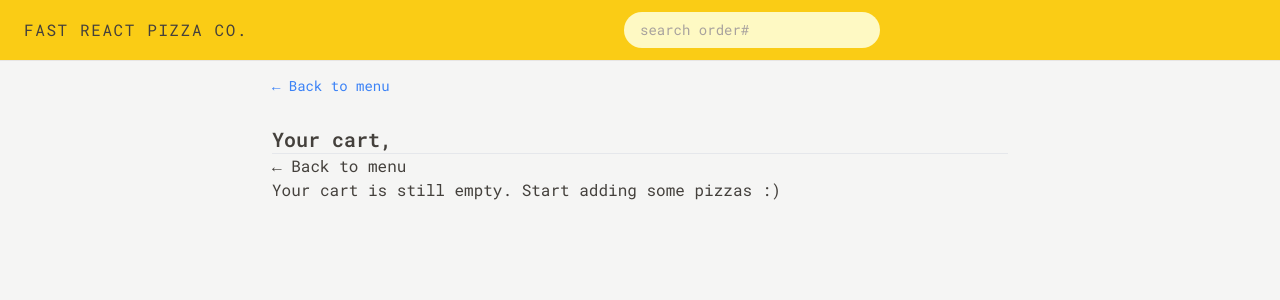
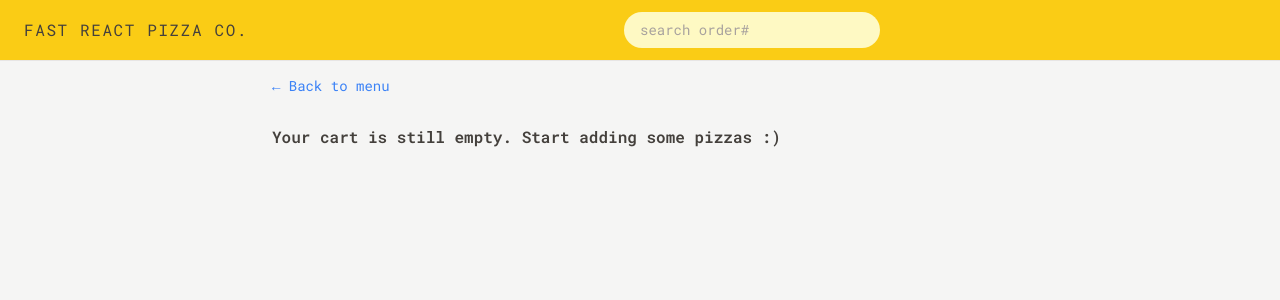
Before and after one commit to lexiecodingwithcat/pj-fast-react-pizza, a React (Vite) app: page /cart in a window 1280 px wide. Shown: the top 300 px of the page. Built offline with nearby package versions, Linux system fonts and the light colour scheme.

Commit message:
created and applied DeleteItem as a new component

```diff
--- a/src/features/cart/Cart.jsx
+++ b/src/features/cart/Cart.jsx
@@ -5,11 +5,7 @@ import {
   useDispatch,
   useSelector,
 } from "react-redux";
-import {
-  clearCart,
-  getCart,
-  getTotalCartQuantity,
-} from "./cartSlice";
+import { clearCart, getCart } from "./cartSlice";
 import EmptyCart from "./EmptyCart";
 
 function Cart() {
@@ -19,11 +15,9 @@ function Cart() {
   const username = useSelector(
     (state) => state.user.username,
   );
-  const cartQuantity = useSelector(
-    getTotalCartQuantity,
-  );
+
   const dispatch = useDispatch();
-
+  if (!cart.length) return <EmptyCart />;
   return (
     <div className="px-4 py-3">
       <LinkButton to="/menu">
@@ -41,9 +35,7 @@ function Cart() {
           />
         ))}
       </ul>
-      {cartQuantity === 0 ? (
-        <EmptyCart />
-      ) : (
+
       <div className="mt-6 space-x-2">
         <Button to="/order/new" type="primary">
           Order pizzas
@@ -55,7 +47,6 @@ function Cart() {
           Clear Cart
         </Button>
       </div>
-      )}
     </div>
   );
 }
--- a/src/features/cart/CartItem.jsx
+++ b/src/features/cart/CartItem.jsx
@@ -1,13 +1,15 @@
 /* eslint-disable react/prop-types */
 /* eslint-disable no-unused-vars */
 
-import Button from "../../ui/Button";
-import { formatCurrency } from "../../utils/helpers";
+import { useDispatch } from "react-redux";
+import { formatCurrency } from "../../utils/helpers.js";
+
+import DeleteItem from "./DeleteItem.jsx";
+
 function CartItem({ item }) {
   const { pizzaId, name, quantity, totalPrice } =
     item;
 
-  function handleDelteItem() {}
   return (
     <li className="sm: items-center py-3 sm:flex sm:justify-between">
       <p className="mb-1 sm:mb-0">
@@ -17,7 +19,7 @@ function CartItem({ item }) {
         <p className="text-sm font-bold">
           {formatCurrency(totalPrice)}
         </p>
-        <Button type="small">Delete</Button>
+        <DeleteItem pizzaId={pizzaId} />
       </div>
     </li>
   );
--- /dev/null
+++ b/src/features/cart/DeleteItem.jsx
@@ -0,0 +1,19 @@
+import { useDispatch } from "react-redux";
+import Button from "../../ui/Button";
+import {deleteItem} from "./cartSlice";
+/* eslint-disable react/prop-types */
+function DeleteItem({ pizzaId }) {
+  const dispatch = useDispatch();
+  return (
+    <Button
+      type="small"
+      onclick={() =>
+        dispatch(deleteItem(pizzaId))
+      }
+    >
+      Delete
+    </Button>
+  );
+}
+
+export default DeleteItem;
--- a/src/features/cart/EmptyCart.jsx
+++ b/src/features/cart/EmptyCart.jsx
@@ -1,11 +1,14 @@
-import { Link } from 'react-router-dom';
+
+import LinkButton from '../../ui/LinkButton';
 
 function EmptyCart() {
   return (
-    <div>
-      <Link to="/menu">&larr; Back to menu</Link>
+    <div className='py-3 px-4'>
+     <LinkButton to="/menu">
+        Back to menu
+      </LinkButton>
 
-      <p>Your cart is still empty. Start adding some pizzas :)</p>
+      <p className='font-semibold mt-7'>Your cart is still empty. Start adding some pizzas :)</p>
     </div>
   );
 }
--- a/src/features/cart/cartSlice.js
+++ b/src/features/cart/cartSlice.js
@@ -64,3 +64,14 @@ export const getTotalCartPrice = (state) =>
     0,
   );
 export const getCart = (state) => state.cart.cart;
+// we need another function to get the quantity of each pizza
+export const getCurrentQuantityById =
+  //  we pass id and then return the useSelector function -- a new arrow function
+  //if we write (id, state) redux is unable to receive data
+  (id) => (state) =>
+    state.cart.cart.find(
+      (item) => item.pizzaId === id,
+      //if there is quantity return quantity
+      // if id is undefined or null, return undefined
+      //if the ?? left is null or undefined then return 0
+    )?.quantity ?? 0;
--- a/src/features/menu/MenuItem.jsx
+++ b/src/features/menu/MenuItem.jsx
@@ -1,7 +1,14 @@
 import { formatCurrency } from "../../utils/helpers";
 import Button from "../../ui/Button";
-import { useDispatch } from "react-redux";
-import { addItem } from "../cart/cartSlice";
+import {
+  useDispatch,
+  useSelector,
+} from "react-redux";
+import {
+  addItem,
+  getCurrentQuantityById,
+} from "../cart/cartSlice";
+import DeleteItem from "../cart/DeleteItem";
 /* eslint-disable react/prop-types */
 /* eslint-disable no-unused-vars */
 function MenuItem({ pizza }) {
@@ -14,14 +21,20 @@ function MenuItem({ pizza }) {
     imageUrl,
   } = pizza;
   const dispatch = useDispatch();
+
+  const currentQuantity = useSelector(
+    //a getCurrentQuantityById will return another useSelector function with state as prama
+    getCurrentQuantityById(id),
+  );
+  const isInCart = currentQuantity > 0;
   function handleAddToCart() {
-    const newItem={
+    const newItem = {
       pizzaId: id,
       name,
       quantity: 1,
       unitPrice,
       totalPrice: unitPrice,
-    }
+    };
 
     dispatch(addItem(newItem));
   }
@@ -47,7 +60,12 @@ function MenuItem({ pizza }) {
               Sold out
             </p>
           )}
-          {!soldOut && (
+          {/* only the pizza is in the cart, we present the delete button */}
+          {isInCart && (
+            <DeleteItem pizzaId={id} />
+          )}
+          {/* we only want to disply the add button when pizza is not sold out and is not in cart */}
+          {!soldOut && !isInCart && (
             <Button
               type="small"
               onclick={handleAddToCart}
```
Lines whose indentation alone changed are shown as unchanged.
